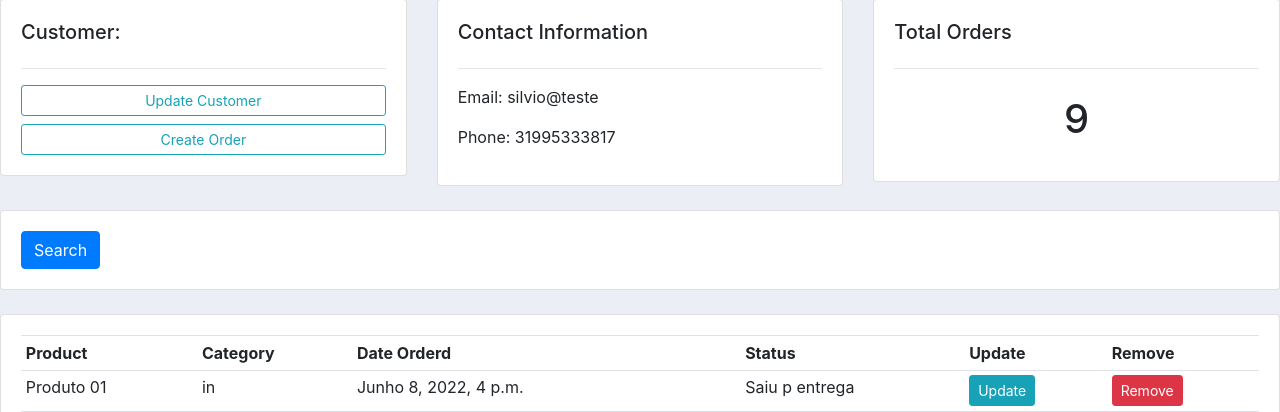
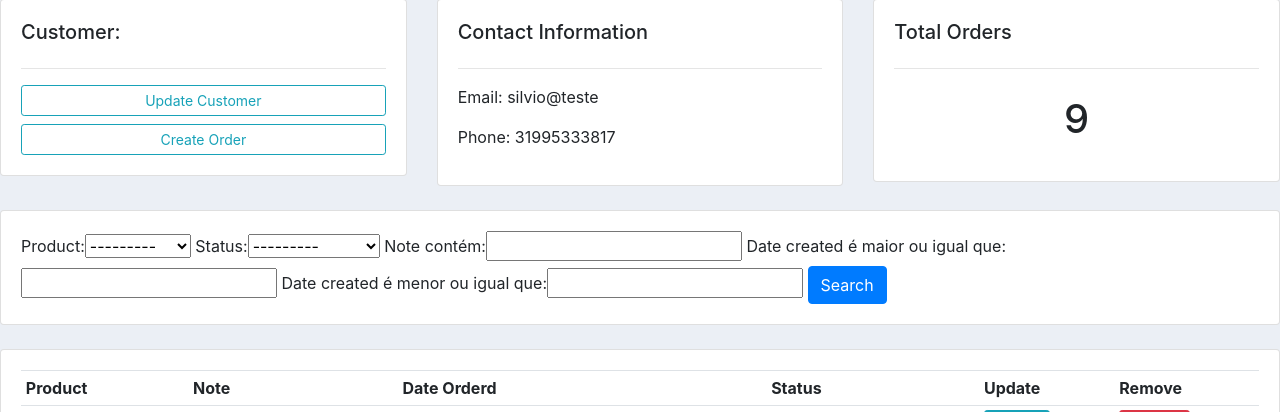
Before and after one commit to silviotassini/crm, a Django app: page /customer/1/ in a window 1280 px wide. Shown: the part 122-534 px from the top of the page. Run offline with Django 3.2, Linux system fonts and the light colour scheme; data comes from the database, SQL or seed files in the repository; both versions use the stored data as it was after the commit.

Commit message:
filter form table search,video pt12

```diff
--- /dev/null
+++ b/accounts/filters.py
@@ -0,0 +1,14 @@
+from cgitb import lookup
+import django_filters
+from django_filters import DateFilter, CharFilter
+from .models import *
+
+class Orderfilter(django_filters.FilterSet):
+    start_date = DateFilter(field_name="date_created", lookup_expr='gte')
+    end_date = DateFilter(field_name="date_created", lookup_expr='lte')
+
+    note = CharFilter(field_name='note', lookup_expr='icontains')
+    class Meta:
+        model = Order
+        fields = '__all__'
+        exclude = ['customer','date_created']
--- a/accounts/models.py
+++ b/accounts/models.py
@@ -40,6 +40,6 @@ class Order(models.Model):
 
     status = models.CharField(max_length=200, null=True, choices=STATUS)
     date_created = models.DateTimeField(auto_now_add=True,  null=True)
-
+    note = models.CharField(max_length=500, null=True)
     def __str__(self):
         return self.product.name
--- a/accounts/templates/accounts/customer.html
+++ b/accounts/templates/accounts/customer.html
@@ -39,7 +39,7 @@
 	<div class="col">
 		<div class="card card-body">
 			<form method="get">
-
+					{{ myfilter.form }}
 		    <button class="btn btn-primary" type="submit">Search</button>
 		  </form>
 		</div>
@@ -54,7 +54,7 @@
 			<table class="table table-sm">
 				<tr>
 					<th>Product</th>
-					<th>Category</th>
+					<th>Note</th>
 					<th>Date Orderd</th>
 					<th>Status</th>
 					<th>Update</th>
@@ -63,7 +63,7 @@
 				{% for order in orders %}
 				<tr>
 					<td>{{order.product}}</td>
-					<td>{{order.product.category}}</td>
+					<td>{{order.note}}</td>
 					<td>{{order.date_created}}</td>
 					<td>{{order.status}}</td>
 					<td><a class="btn btn-sm btn-info" href="{% url 'update_order' order.id %}">Update</a></td>
--- a/accounts/views.py
+++ b/accounts/views.py
@@ -3,6 +3,7 @@ from django.http import HttpResponse
 from django.forms import inlineformset_factory
 from .models import *
 from .forms import OrderForm
+from .filters import Orderfilter
 
 def home(request):
     customer_list = Customer.objects.all()
@@ -23,7 +24,11 @@ def customer(request, pk):
     customer = Customer.objects.get(id=pk)
     orders = customer.order_set.all()
     total_orders = orders.count()
-    context = {'customer':customer,'orders':orders,'total_orders':total_orders}
+
+    myfilter = Orderfilter(request.GET, queryset=orders)
+    orders = myfilter.qs
+
+    context = {'customer':customer,'orders':orders,'total_orders':total_orders,'myfilter':myfilter}
     return render(request, 'accounts/customer.html',context)
 
 def createOrderX(request, pk):
--- a/crm/settings.py
+++ b/crm/settings.py
@@ -39,6 +39,7 @@ INSTALLED_APPS = [
     'django.contrib.messages',
     'django.contrib.staticfiles',
     'accounts',
+    'django_filters'
 ]
 
 MIDDLEWARE = [
```
Also changed, not shown: accounts/migrations/0009_order_note.py (added), db.sqlite3.
